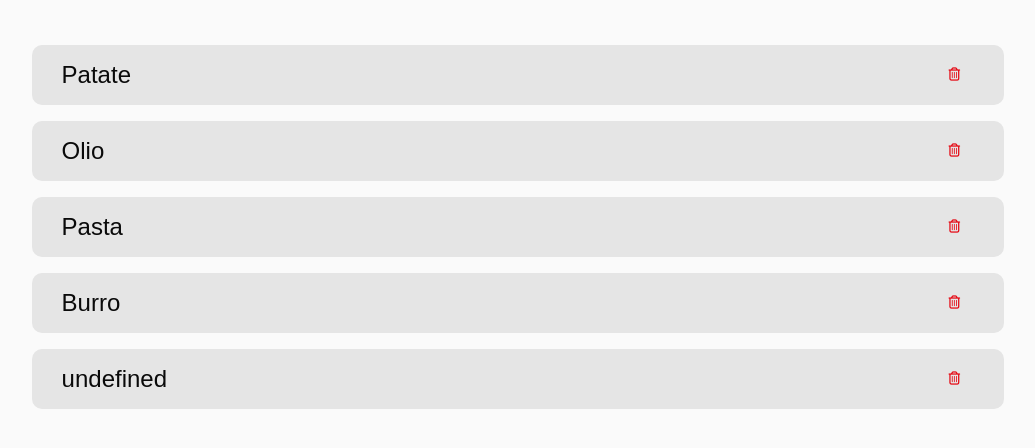
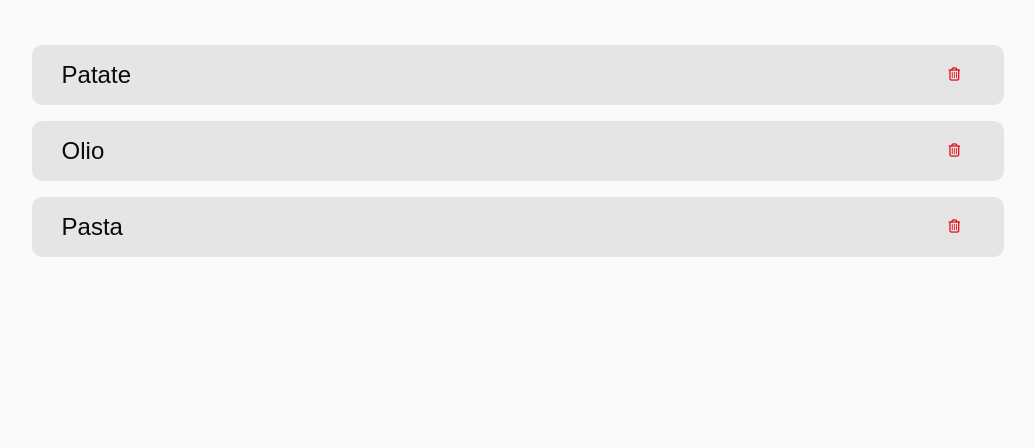
Before and after one commit to CarloBattista/js-lista-spesa, a plain HTML site: page index.html in a window 1280 px wide. Both pictures are taken after a click on the button 1076 px from the left and 194 px from the top of the page. Shown: the part 120-568 px from the top of the page, without its empty margins (122-1157 px from the left). Drawn offline with Linux system fonts and the light colour scheme.

Commit message:
possibilità di rimuovere un elemento dalla lista

```diff
--- a/_assets/js/main.js
+++ b/_assets/js/main.js
@@ -11,7 +11,6 @@ let listaSpesa = [
     "Patate",
     "Olio",
     "Pasta",
-    "Burro",
 ];
 
 let spesa = 0;
@@ -32,4 +31,26 @@ while (spesa < listaSpesa.length) {
     `;
 }
 
-shoppingList.innerHTML = li;
+function removeItem(index) {
+    listaSpesa.splice(index, 1);
+    updateList();
+}
+
+function updateList() {
+    let li = "";
+    for (let i = 0; i < listaSpesa.length; i++) {
+        li += `
+        <li class="listItem">
+          <h1 class="nameObject">${listaSpesa[i]}</h1>
+          <div class="container_right_icon">
+            <button class="btnFunction" onclick="removeItem(${i})">
+              <i class="fa-regular fa-trash-can"></i>
+            </button>
+          </div>
+        </li>
+      `;
+    }
+    shoppingList.innerHTML = li;
+}
+
+updateList();
--- a/index.html
+++ b/index.html
@@ -21,8 +21,8 @@
         <div class="header">
             <h1 class="headingTitle">Lista della spesa</h1>
             <div class="container_addItem">
-                <input type="text" class="inputSearchAdd" id="search" placeholder="Scrivi qualcosa da aggiungere alla lista">
-                <button type="submit" class="btnSubmit" onclick="addItem()">Aggiungi</button>
+                <input type="text" class="inputSearchAdd" id="inputList" placeholder="Scrivi qualcosa da aggiungere alla lista">
+                <button type="submit" class="btnSubmit">Aggiungi</button>
             </div>
         </div>
         <!-- MainView -->
```
